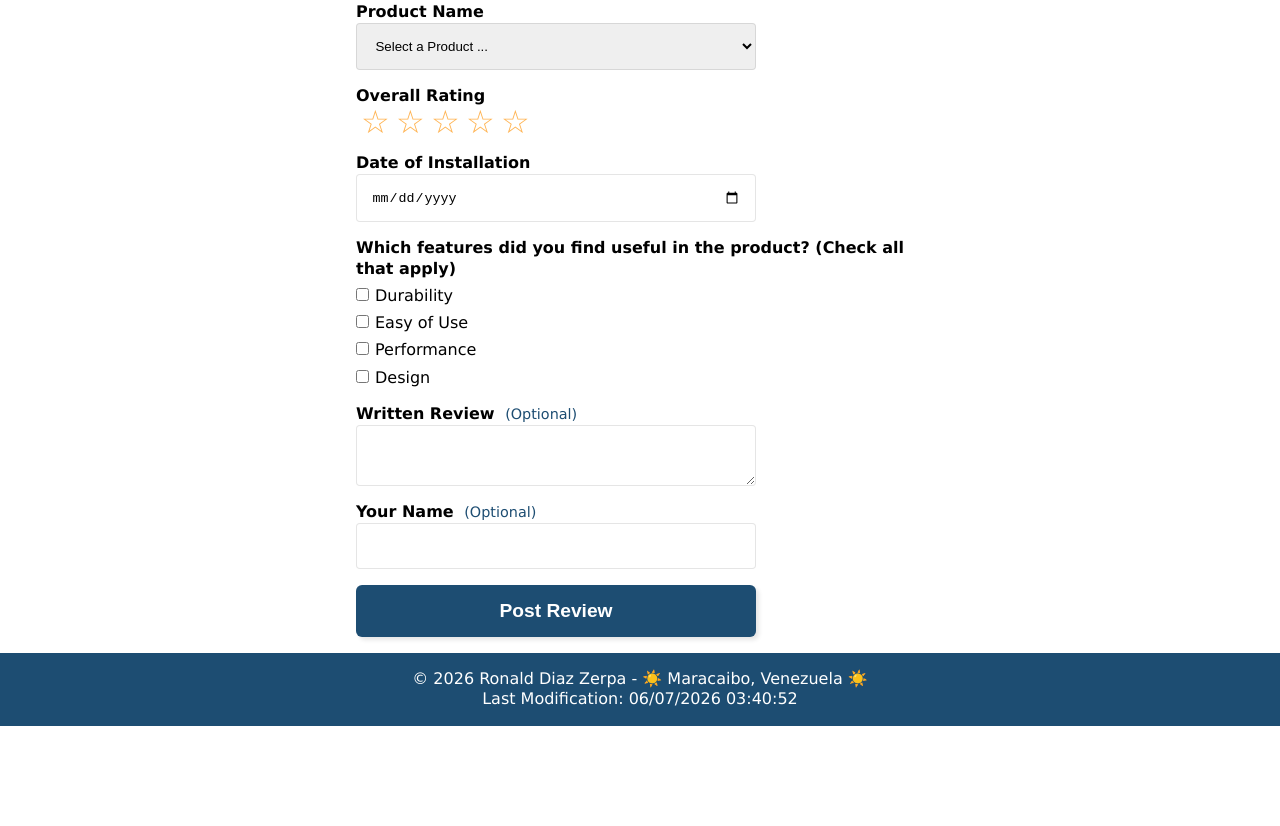
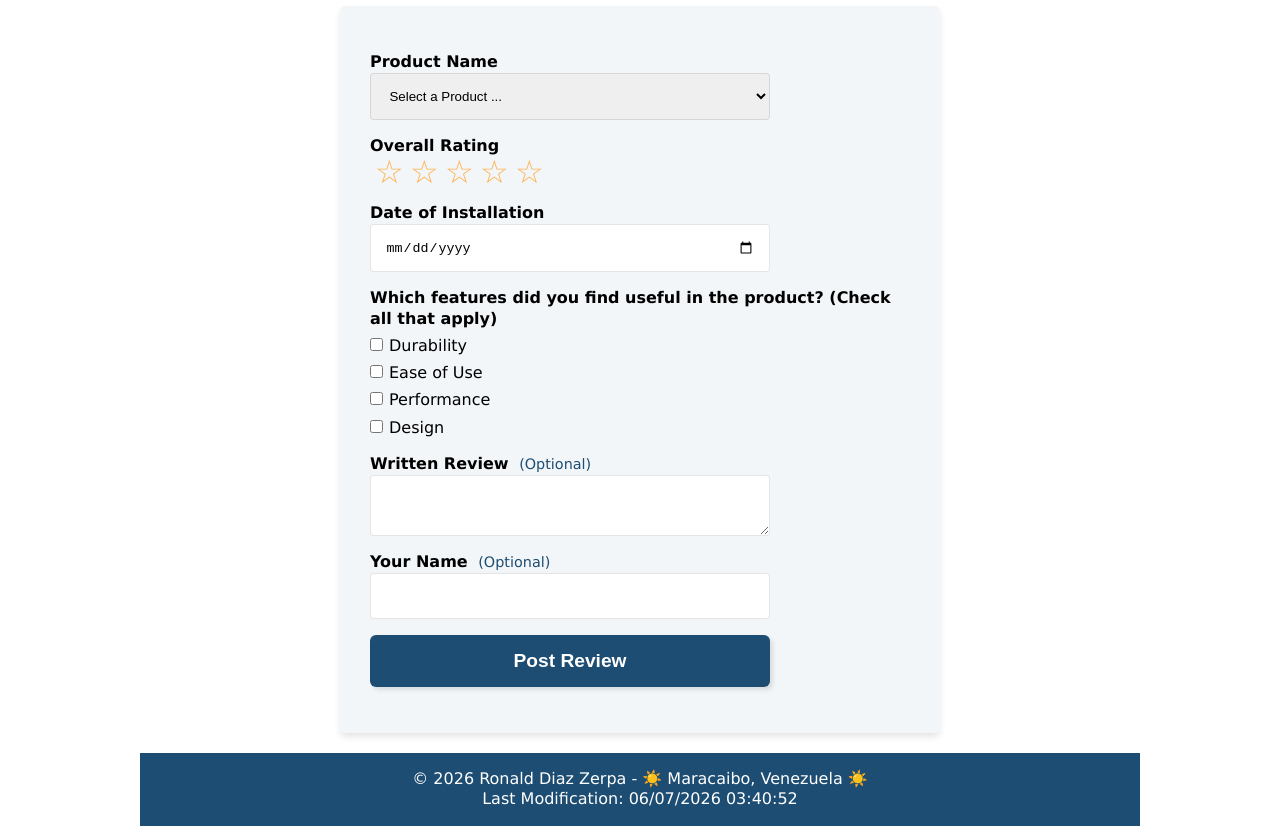
Before and after one commit to RonaldDiaz/wdd131, a plain HTML site: page form.html in a window 1280 px wide. Shown: the part 67-893 px from the top of the page. Before the commit the page ends 800 px from the top, so only its background shows below. Drawn offline with Linux system fonts and the light colour scheme.

Commit message:
W05 Assignment: Product Review Form

```diff
--- a/form.html
+++ b/form.html
@@ -44,7 +44,7 @@
                 </legend>
                 <label for="durability"><input type="checkbox" id="durability" name="features"
                         value="yes">Durability</label>
-                <label for="easy"><input type="checkbox" id="easy" name="features" value="yes">Easy of Use</label>
+                <label for="easy"><input type="checkbox" id="easy" name="features" value="yes">Ease of Use</label>
                 <label for="performance"><input type="checkbox" id="performance" name="features"
                         value="yes">Performance</label>
                 <label for="design"><input type="checkbox" id="design" name="features" value="yes">Design</label>
--- a/styles/form.css
+++ b/styles/form.css
@@ -2,6 +2,7 @@
     --emphasis-color: #1d4d72;
     --primary-color: #333333;
     --text-light: #FFFFFF;
+    --form-bg: #f1f5f9e7;
     --heading-font: "Trebuchet MS", "Tahoma", sans-serif;
     --body-font: "Merriweather", "Geneva", sans-serif;
     --hover-color: #ffb351;
@@ -17,7 +18,6 @@
 }
 
 body {
-    height: 100vh;
     font-family: var(--body-font);
     line-height: 1.3rem;
 }
@@ -28,9 +28,7 @@ header {
 }
 
 main {
-    max-width: 600px;
-    margin: 0 auto;
-    padding: 0 1rem;
+    padding: 1rem;
 }
 
 h1 {
@@ -38,6 +36,15 @@ h1 {
     text-align: center;
     font-family: var(--heading-font);
     font-weight: 800;
+}
+
+form {
+    background-color: var(--form-bg);
+    padding: 20px;
+    border-radius: 5px;
+    box-shadow: 0 4px 6px rgba(0,0,0,0.1);
+    width: 100%;
+    box-sizing: border-box;
 }
 
 label, legend {
@@ -54,7 +61,6 @@ input[type="date"],
 select,
 textarea {
     width: 100%;
-    max-width: 400px;
     padding: 0.9rem;
     border: 1px solid var(--shadow);
     border-radius: 4px;
@@ -81,11 +87,11 @@ input[type="radio"] {
 	margin-left: 5px;
 	display: flex;
 	align-items: center;
-	caret-color: rgba(0, 0, 0, 0); /* remove blinking cursor*/
+	caret-color: var(--primary-color);
 }
 
 .stars > label:hover {
-	color: #000;
+	color: var(--primary-color);
 }
 
 .stars > label::before {
@@ -147,3 +153,27 @@ footer {
     padding: 1rem;
     text-align: center;
 }
+
+@media (min-width: 600px) {
+    main {
+        display: flex;
+        justify-content: center;
+        padding: 20px;
+    }
+
+    form {
+        max-width: 600px;
+        padding: 30px;
+    }
+
+    input[type="text"],
+    input[type="date"],
+    select,
+    textarea {
+        max-width: 400px;
+    }
+    body {
+        max-width: 1000px;
+        margin: 0 auto;
+    }
+}
```
